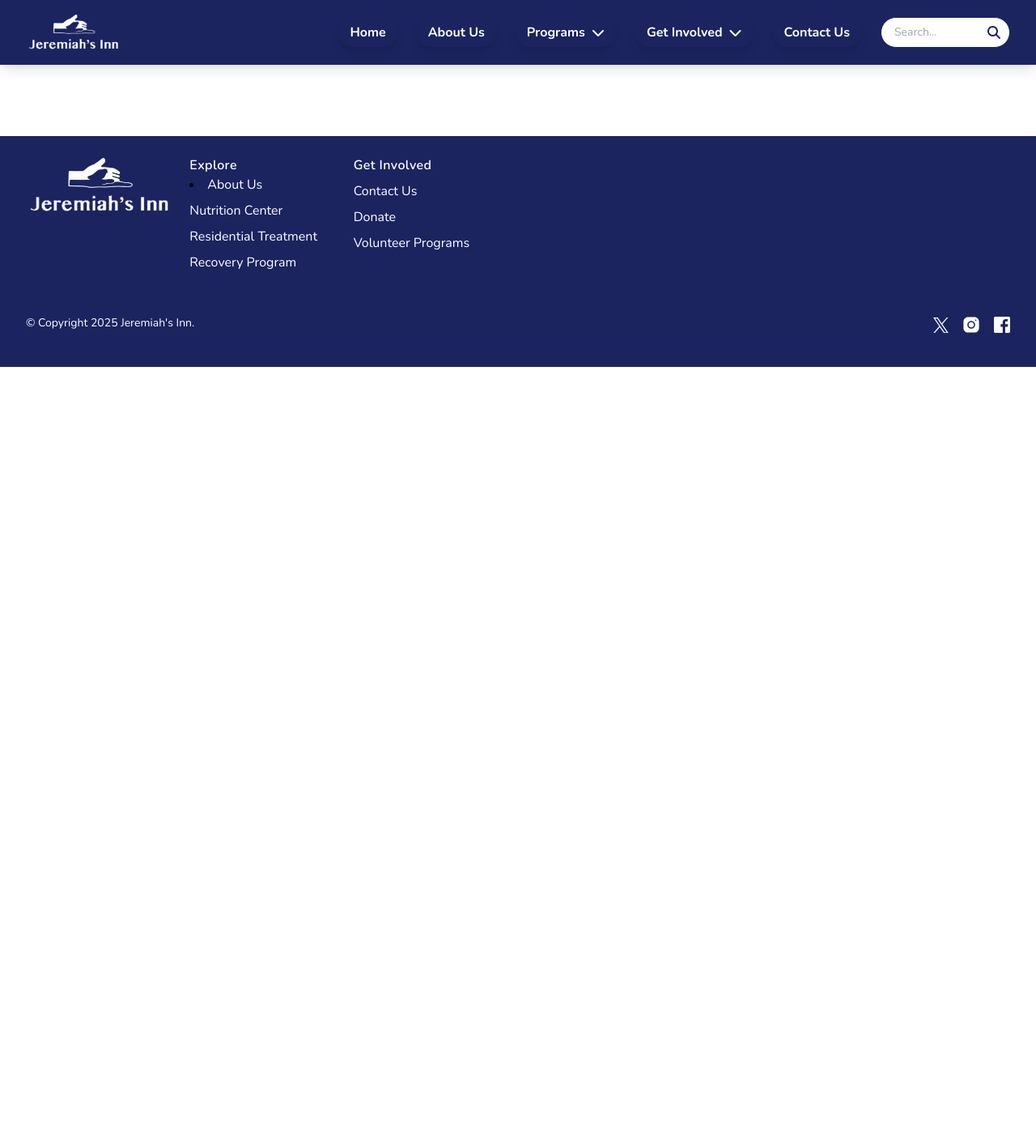
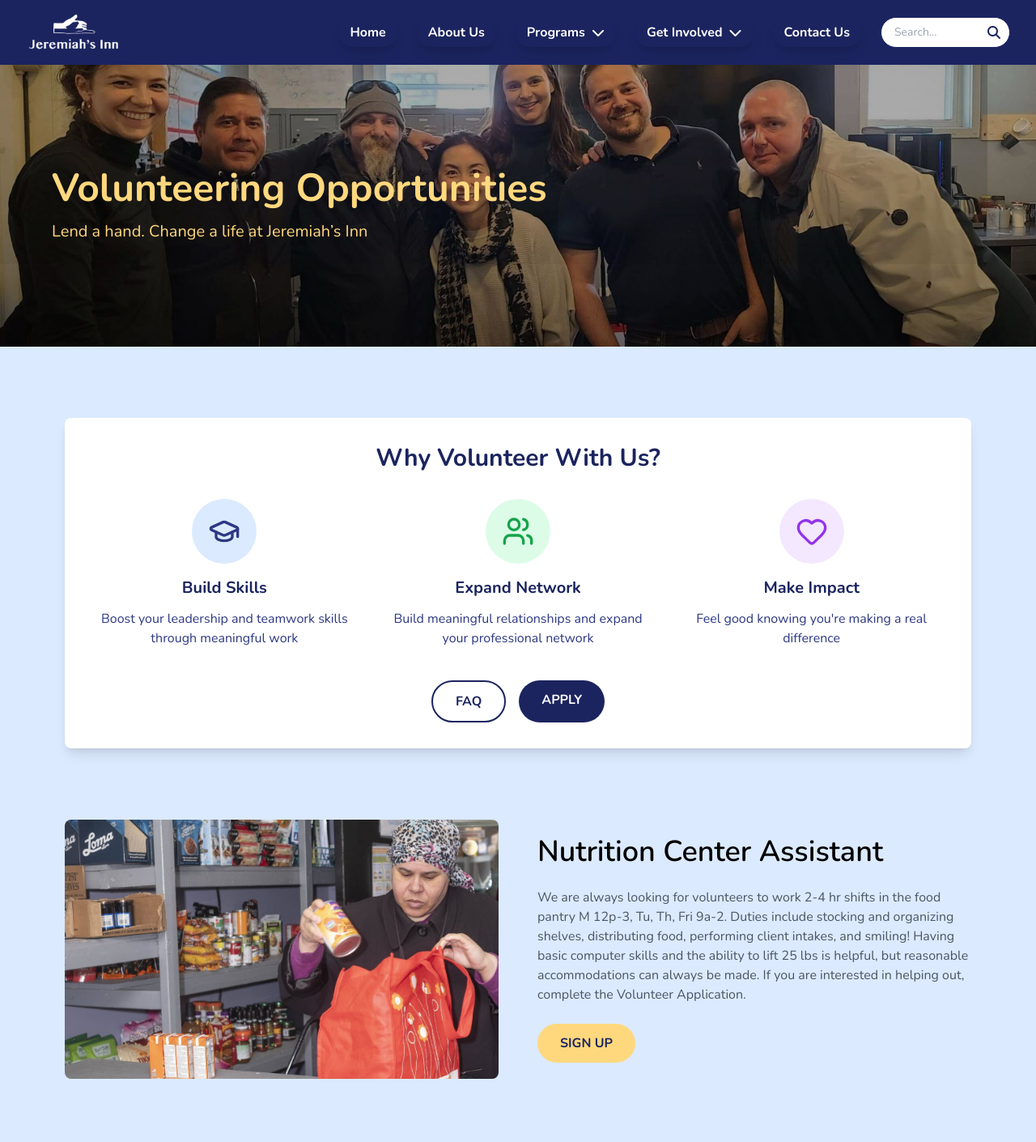
Before and after one commit to clarkprojrbb/JeremiahsInn, a React (Create React App) app: page /volunteer in a window 1280 px wide. Shown: the top 1410 px of the page at 81% size. Before the commit the page ends 800 px from the top, so only its background shows below. Built offline with nearby package versions, Linux system fonts and the light colour scheme.

Commit message:
Volunteer page JSX

```diff
--- a/src/component/Volunteer.jsx
+++ b/src/component/Volunteer.jsx
@@ -1,6 +1,133 @@
 import React from "react";
+import { Heart, Users, GraduationCap } from 'lucide-react';
+import { useState } from "react";
 import { Link } from "react-router-dom";
 
+
+const programs=[
+    {name: "Nutrition Center Assistant", desc:"We are always looking for volunteers to work 2-4 hr shifts in the food pantry M 12p-3, Tu, Th, Fri 9a-2. Duties include stocking and organizing shelves, distributing food, performing client intakes, and smiling! Having basic computer skills and the ability to lift 25 lbs is helpful, but reasonable accommodations can always be made. If you are interested in helping out, complete the Volunteer Application.", src:"/img1.jpg"},
+    {name: "Evening Meal Program (EMP)", desc:"This is an opportunity for individuals groups of 10 or less to help our residents feel more at home during their stay at JI. Prepare your favorite dish and drop it off or prepare here in our restaurant-style kitchen. Please see the most frequently asked questions below. If you have already submitted your Volunteer Application you can just visit our SignUp.com page anytime to schedule a meal drop-off on our EMP calendar.", src:"/img2.jpg"},
+    {name: "Workshops & Job Skills Training for Residents", desc: "If you have a passion for recovery and are looking for a great way to give back, we are seeking individuals or groups to volunteer their time and talent. Our residents face many challenges, such as finding gainful employment. Sometimes it is just because they lack the training and skills they need to apply. If you have experience in job skills training, resume building, basic computer skills, financial literacy, credit building, etc., or ESL contact Alyssa at (508) 755-6403 Ext. 110 to see how your experience can benefit others!", src:"/img3.jpeg"} ]
+
+
 export default function Volunteer() {
+    return (
+        <div className="min-h-screen bg-blue-100">
+            <div
+                className="relative text-white py-20 px-6 bg-cover bg-center"
+                style={{ backgroundImage: "url('/volunteerfrontpage.jpg')" }}
+            >
+                <div className="text-light-orange py-12 px-4">
+                    <div className="max-w-6xl mx-auto">
+                        <h1 className="text-4xl md:text-5xl font-bold mb-4">
+                            Volunteering Opportunities
+                        </h1>
+                        <p className="text-xl text-light-orange">
+                            Lend a hand. Change a life at Jeremiah’s Inn
+                        </p>
+                    </div>
+                </div>
+            </div>
 
+            <section className="mt-10">
+                <div className="max-w-6xl mx-auto px-4 py-12">
+                    <div className="bg-white rounded-lg shadow-lg p-8 mb-12">
+                        <h2 className="text-3xl font-bold text-dark-blue mb-8 text-center">
+                            Why Volunteer With Us?
+                        </h2>
+
+                        <div className="grid md:grid-cols-3 gap-8">
+                            <div className="text-center">
+                                <div className="bg-blue-100 rounded-full w-20 h-20 flex items-center justify-center mx-auto mb-4">
+                                    <GraduationCap className="w-10 h-10 text-med-blue" />
+                                </div>
+                                <h3 className="text-xl font-bold text-dark-blue mb-3">
+                                    Build Skills
+                                </h3>
+                                <p className="text-med-blue">
+                                    Boost your leadership and teamwork skills through meaningful work
+                                </p>
+                            </div>
+
+                            <div className="text-center">
+                                <div className="bg-green-100 rounded-full w-20 h-20 flex items-center justify-center mx-auto mb-4">
+                                    <Users className="w-10 h-10 text-green-600" />
+                                </div>
+                                <h3 className="text-xl font-bold text-dark-blue mb-3">
+                                    Expand Network
+                                </h3>
+                                <p className="text-med-blue">
+                                    Build meaningful relationships and expand your professional network
+                                </p>
+                            </div>
+
+                            <div className="text-center">
+                                <div className="bg-purple-100 rounded-full w-20 h-20 flex items-center justify-center mx-auto mb-4">
+                                    <Heart className="w-10 h-10 text-purple-600" />
+                                </div>
+                                <h3 className="text-xl font-bold text-dark-blue mb-3">
+                                    Make Impact
+                                </h3>
+                                <p className="text-med-blue">
+                                    Feel good knowing you're making a real difference
+                                </p>
+                            </div>
+                        </div>
+
+                        <div className="flex gap-4 mt-10 justify-center">
+
+                            <button
+                                onClick={() =>
+                                    window.open(
+                                        "https://docs.google.com/document/d/1gNHyqiJYiHo7ukMZYrTUFPHgfZp0smOhBAOFN9lrSiQ/edit?usp=sharing",
+                                        "_blank"
+                                    )
+
+                                }
+                                className="rounded-full px-7 py-3 border-2 border-dark-blue text-dark-blue font-bold uppercase hover:bg-dark-blue hover:text-white transition"
+                            >
+                                FAQ
+                            </button>
+
+                            <Link
+                                to="/apply"
+                                className="rounded-full px-7 py-3 bg-dark-blue text-white font-bold uppercase hover:opacity-90 transition"
+                            >
+                                Apply
+                            </Link>
+                        </div>
+                    </div>
+
+                    {programs.map((program, i) => (
+                        <div key={i} className="py-10">
+                            <div className="lg:flex lg:items-center lg:-mx-6">
+                                <div className="lg:w-1/2 lg:px-6">
+                                    <div className="w-full h-80 rounded-lg overflow-hidden">
+                                        <img
+                                            src={program.src}
+                                            alt={program.name}
+                                            className="w-full h-full object-cover"
+                                        />
+                                    </div>
+                                </div>
+
+                                <div className="mt-8 lg:w-1/2 lg:px-6 lg:mt-0">
+                                    <h3 className="text-4xl font-semibold">{program.name}</h3>
+                                    <p className="mt-6 text-gray-600">{program.desc}</p>
+
+                                    <Link
+                                        to="/apply"
+                                        className="inline-block mt-6 rounded-full px-7 py-3 bg-light-orange text-dark-blue font-bold uppercase hover:opacity-90 transition"
+                                    >
+                                        Sign Up
+                                    </Link>
+                                </div>
+                            </div>
+
+                        </div>
+                    ))}
+                </div>
+            </section>
+        </div>
+    );
 }
```
